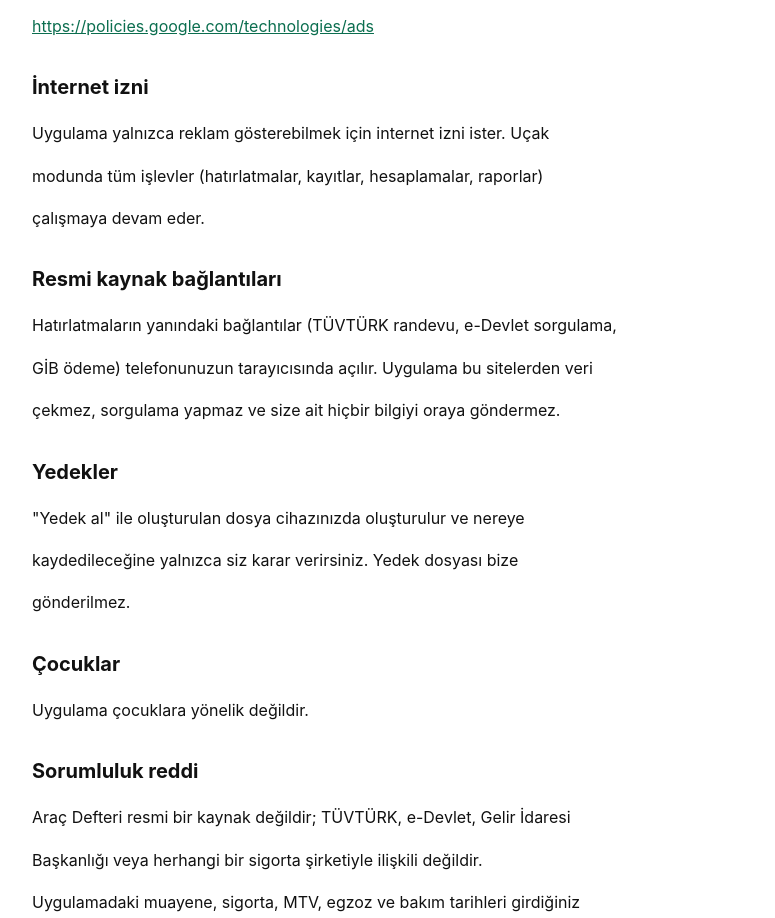
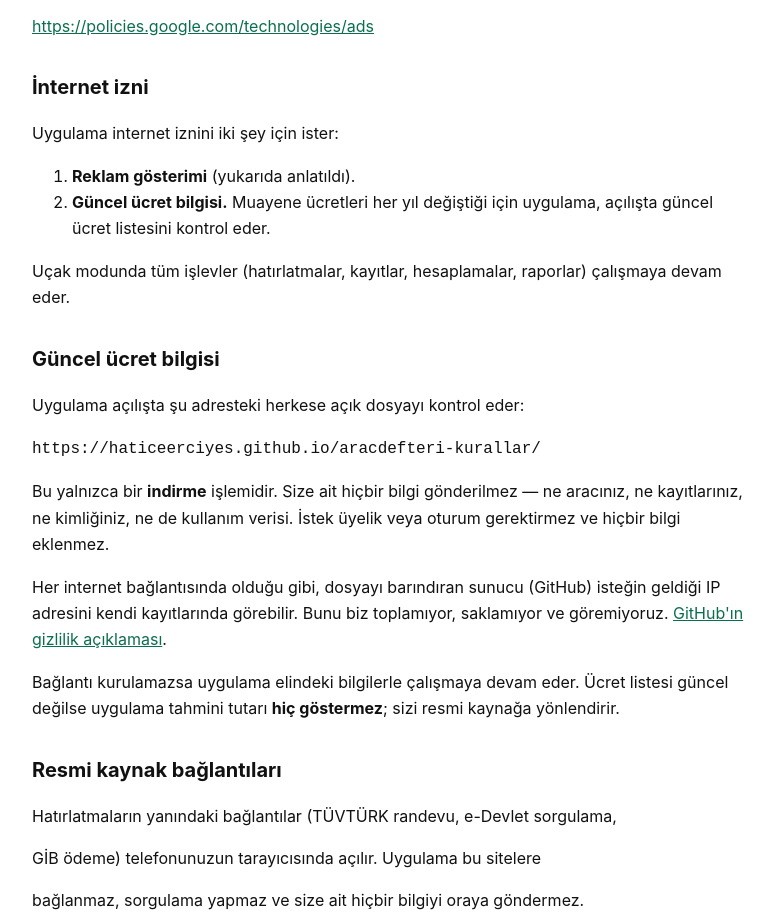
Before and after one commit to HaticeErciyes/aracdefteri-site, a plain HTML site: page gizlilik.html in a window 1280 px wide. Shown: the part 1110-2028 px from the top of the page, without its empty margins (248-1023 px from the left). Drawn offline with Linux system fonts and the light colour scheme.

Commit message:
app-ads.txt ekle, gizlilik politikasını güncel ağ davranışıyla eşitle

```diff
--- a/gizlilik.html
+++ b/gizlilik.html
@@ -46,13 +46,31 @@
 <p>Google&#x27;ın reklam gizlilik açıklaması:</p>
 <p><a href="https://policies.google.com/technologies/ads">https://policies.google.com/technologies/ads</a></p>
 <h2>İnternet izni</h2>
-<p>Uygulama yalnızca reklam gösterebilmek için internet izni ister. Uçak</p>
-<p>modunda tüm işlevler (hatırlatmalar, kayıtlar, hesaplamalar, raporlar)</p>
-<p>çalışmaya devam eder.</p>
+<p>Uygulama internet iznini iki şey için ister:</p>
+<ol>
+<li><strong>Reklam gösterimi</strong> (yukarıda anlatıldı).</li>
+<li><strong>Güncel ücret bilgisi.</strong> Muayene ücretleri her yıl değiştiği için
+uygulama, açılışta güncel ücret listesini kontrol eder.</li>
+</ol>
+<p>Uçak modunda tüm işlevler (hatırlatmalar, kayıtlar, hesaplamalar, raporlar)
+çalışmaya devam eder.</p>
+<h2>Güncel ücret bilgisi</h2>
+<p>Uygulama açılışta şu adresteki herkese açık dosyayı kontrol eder:</p>
+<p><code>https://haticeerciyes.github.io/aracdefteri-kurallar/</code></p>
+<p>Bu yalnızca bir <strong>indirme</strong> işlemidir. Size ait hiçbir bilgi gönderilmez —
+ne aracınız, ne kayıtlarınız, ne kimliğiniz, ne de kullanım verisi. İstek
+üyelik veya oturum gerektirmez ve hiçbir bilgi eklenmez.</p>
+<p>Her internet bağlantısında olduğu gibi, dosyayı barındıran sunucu (GitHub)
+isteğin geldiği IP adresini kendi kayıtlarında görebilir. Bunu biz
+toplamıyor, saklamıyor ve göremiyoruz.
+<a href="https://docs.github.com/site-policy/privacy-policies/github-privacy-statement">GitHub'ın gizlilik açıklaması</a>.</p>
+<p>Bağlantı kurulamazsa uygulama elindeki bilgilerle çalışmaya devam eder.
+Ücret listesi güncel değilse uygulama tahmini tutarı <strong>hiç göstermez</strong>;
+sizi resmi kaynağa yönlendirir.</p>
 <h2>Resmi kaynak bağlantıları</h2>
 <p>Hatırlatmaların yanındaki bağlantılar (TÜVTÜRK randevu, e-Devlet sorgulama,</p>
-<p>GİB ödeme) telefonunuzun tarayıcısında açılır. Uygulama bu sitelerden veri</p>
-<p>çekmez, sorgulama yapmaz ve size ait hiçbir bilgiyi oraya göndermez.</p>
+<p>GİB ödeme) telefonunuzun tarayıcısında açılır. Uygulama bu sitelere</p>
+<p>bağlanmaz, sorgulama yapmaz ve size ait hiçbir bilgiyi oraya göndermez.</p>
 <h2>Yedekler</h2>
 <p>&quot;Yedek al&quot; ile oluşturulan dosya cihazınızda oluşturulur ve nereye</p>
 <p>kaydedileceğine yalnızca siz karar verirsiniz. Yedek dosyası bize</p>
```
Also changed, not shown: app-ads.txt (added).
